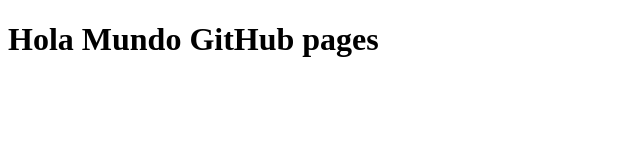
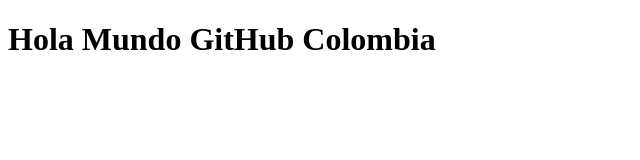
Before and after one commit to javierf-rodriguez/Proyecto, a plain HTML site: page index.html in a window 1280 px wide. Shown: the whole page, without its empty margins (0-640 px from the left). Drawn offline with Linux system fonts and the light colour scheme.

Commit message:
Update index.html

```diff
--- a/index.html
+++ b/index.html
@@ -7,7 +7,7 @@ Proyecto GitHub pages
 </title>
 <body>
 <h1>
-Hola Mundo GitHub pages
+Hola Mundo GitHub Colombia
 </h1>
 </body>
 </html>
```
